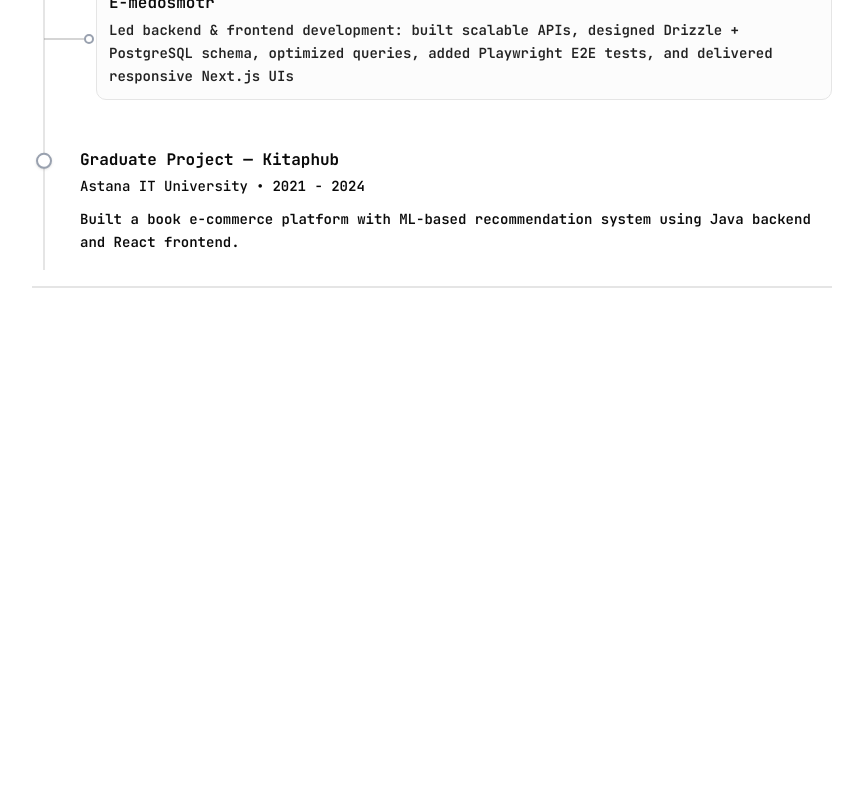
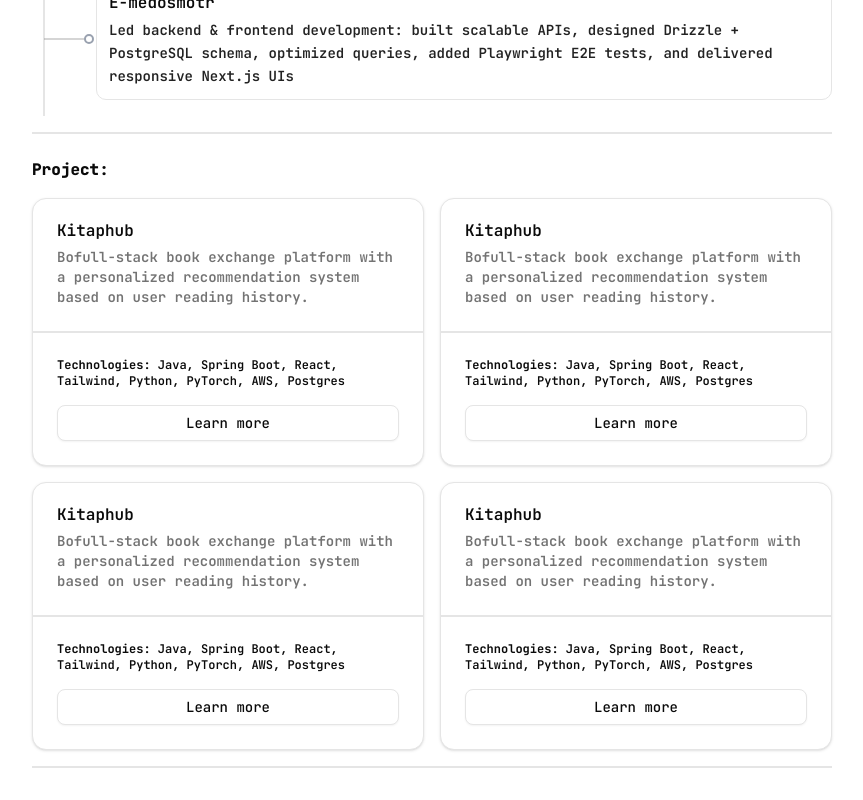
Before and after one commit to KhamzaKhakim/portfolio, a Next.js app: page / in a window 1280 px wide. Shown: the part 797-1597 px from the top of the page, without its empty margins (208-1071 px from the left). Before the commit the page ends 1117 px from the top, so only its background shows below. Built offline with nearby package versions, Linux system fonts and the light colour scheme.

Commit message:
Start projects part

```diff
--- a/package.json
+++ b/package.json
@@ -10,6 +10,7 @@
   },
   "dependencies": {
     "@gsap/react": "^2.1.2",
+    "@radix-ui/react-dialog": "^1.1.15",
     "@radix-ui/react-separator": "^1.1.8",
     "@radix-ui/react-slot": "^1.2.4",
     "class-variance-authority": "^0.7.1",
@@ -21,7 +22,8 @@
     "next-themes": "^0.4.6",
     "react": "19.2.1",
     "react-dom": "19.2.1",
-    "tailwind-merge": "^3.4.0"
+    "tailwind-merge": "^3.4.0",
+    "vaul": "^1.1.2"
   },
   "devDependencies": {
     "@svgr/webpack": "^8.1.0",
--- a/src/app/components/Experience/index.tsx
+++ b/src/app/components/Experience/index.tsx
@@ -50,15 +50,15 @@
       },
     ],
   },
-  {
-    id: "2",
-    company: "Astana IT University",
-    role: "Graduate Project — Kitaphub",
-    period: "2021 - 2024",
-    description:
-      "Built a book e-commerce platform with ML-based recommendation system using Java backend and React frontend.",
-    projects: [],
-  },
+  // {
+  //   id: "2",
+  //   company: "Astana IT University",
+  //   role: "Graduate Project — Kitaphub",
+  //   period: "2021 - 2024",
+  //   description:
+  //     "Built a book e-commerce platform with ML-based recommendation system using Java backend and React frontend.",
+  //   projects: [],
+  // },
 ];
 
 export function WorkExperience() {
@@ -101,7 +101,7 @@
                       <div className="absolute -left-3 top-1/2 -translate-y-1/2 h-2.5 w-2.5 rounded-full border-2 bg-background border-gray-400" />
 
                       {/* Project content card */}
-                      <div className="rounded-lg border border-border bg-muted/30 p-3 transition-colors hover:bg-muted/50">
+                      <div className="rounded-lg border border-border bg-card p-3 transition-colors hover:bg-card/30">
                         <h4 className="text-md font-semibold text-foreground">
                           {project.name}
                         </h4>
--- a/src/app/components/Header/page.tsx
+++ b/src/app/components/Header/page.tsx
@@ -8,7 +8,7 @@
 // import Telegram from "@icons/telegram.svg";
 
 import { ThemeButton } from "../theme-button";
-import { Button } from "../ui/button";
+// import { Button } from "../ui/button";
 import { Separator } from "../ui/separator";
 
 export function Header() {
@@ -22,9 +22,9 @@
           </div>
         </Link>
         <div className="flex gap-x-2">
-          <Button>
+          {/* <Button>
             <Link href={"/blog"}>Blog</Link>
-          </Button>
+          </Button> */}
           <ThemeButton />
         </div>
       </div>
--- /dev/null
+++ b/src/app/components/Projects/index.tsx
@@ -0,0 +1,66 @@
+import { Button } from "../ui/button";
+import {
+  Card,
+  CardContent,
+  CardDescription,
+  CardHeader,
+  CardTitle,
+} from "../ui/card";
+import {
+  Drawer,
+  DrawerContent,
+  DrawerHeader,
+  DrawerTitle,
+  DrawerTrigger,
+} from "../ui/drawer";
+import { Separator } from "../ui/separator";
+
+const projects = [1, 2, 3, 4];
+
+export default function Projects() {
+  return (
+    <div className="max-w-200 w-full ">
+      <h2 className="font-extrabold mb-4">Project:</h2>
+      <div className="grid grid-cols-1 sm:grid-cols-2 gap-4 mb-4">
+        {projects.map((p) => (
+          <Project key={p} />
+        ))}
+      </div>
+      <Separator />
+    </div>
+  );
+}
+
+function Project() {
+  return (
+    <Card className="hover:bg-card/30">
+      <CardHeader>
+        <CardTitle>Kitaphub</CardTitle>
+        <CardDescription>
+          Bofull-stack book exchange platform with a personalized recommendation
+          system based on user reading history.
+        </CardDescription>
+      </CardHeader>
+      <Separator />
+      <CardContent>
+        <div className="text-xs mb-4">
+          <span className="font-bold">Technologies:</span> Java, Spring Boot,
+          React, Tailwind, Python, PyTorch, AWS, Postgres
+        </div>
+        <Drawer>
+          <DrawerTrigger asChild>
+            <Button className="w-full">Learn more</Button>
+          </DrawerTrigger>
+          <DrawerContent>
+            <div className="mx-auto w-full">
+              <DrawerHeader>
+                <DrawerTitle>KitapHub</DrawerTitle>
+              </DrawerHeader>
+              <div className="p-4 pb-0">Hello</div>
+            </div>
+          </DrawerContent>
+        </Drawer>
+      </CardContent>
+    </Card>
+  );
+}
--- /dev/null
+++ b/src/app/components/ui/drawer.tsx
@@ -0,0 +1,135 @@
+"use client"
+
+import * as React from "react"
+import { Drawer as DrawerPrimitive } from "vaul"
+
+import { cn } from "@/app/lib/utils"
+
+function Drawer({
+  ...props
+}: React.ComponentProps<typeof DrawerPrimitive.Root>) {
+  return <DrawerPrimitive.Root data-slot="drawer" {...props} />
+}
+
+function DrawerTrigger({
+  ...props
+}: React.ComponentProps<typeof DrawerPrimitive.Trigger>) {
+  return <DrawerPrimitive.Trigger data-slot="drawer-trigger" {...props} />
+}
+
+function DrawerPortal({
+  ...props
+}: React.ComponentProps<typeof DrawerPrimitive.Portal>) {
+  return <DrawerPrimitive.Portal data-slot="drawer-portal" {...props} />
+}
+
+function DrawerClose({
+  ...props
+}: React.ComponentProps<typeof DrawerPrimitive.Close>) {
+  return <DrawerPrimitive.Close data-slot="drawer-close" {...props} />
+}
+
+function DrawerOverlay({
+  className,
+  ...props
+}: React.ComponentProps<typeof DrawerPrimitive.Overlay>) {
+  return (
+    <DrawerPrimitive.Overlay
+      data-slot="drawer-overlay"
+      className={cn(
+        "data-[state=open]:animate-in data-[state=closed]:animate-out data-[state=closed]:fade-out-0 data-[state=open]:fade-in-0 fixed inset-0 z-50 bg-black/50",
+        className
+      )}
+      {...props}
+    />
+  )
+}
+
+function DrawerContent({
+  className,
+  children,
+  ...props
+}: React.ComponentProps<typeof DrawerPrimitive.Content>) {
+  return (
+    <DrawerPortal data-slot="drawer-portal">
+      <DrawerOverlay />
+      <DrawerPrimitive.Content
+        data-slot="drawer-content"
+        className={cn(
+          "group/drawer-content bg-background fixed z-50 flex h-auto flex-col",
+          "data-[vaul-drawer-direction=top]:inset-x-0 data-[vaul-drawer-direction=top]:top-0 data-[vaul-drawer-direction=top]:mb-24 data-[vaul-drawer-direction=top]:max-h-[80vh] data-[vaul-drawer-direction=top]:rounded-b-lg data-[vaul-drawer-direction=top]:border-b",
+          "data-[vaul-drawer-direction=bottom]:inset-x-0 data-[vaul-drawer-direction=bottom]:bottom-0 data-[vaul-drawer-direction=bottom]:mt-24 data-[vaul-drawer-direction=bottom]:max-h-[80vh] data-[vaul-drawer-direction=bottom]:rounded-t-lg data-[vaul-drawer-direction=bottom]:border-t",
+          "data-[vaul-drawer-direction=right]:inset-y-0 data-[vaul-drawer-direction=right]:right-0 data-[vaul-drawer-direction=right]:w-3/4 data-[vaul-drawer-direction=right]:border-l data-[vaul-drawer-direction=right]:sm:max-w-sm",
+          "data-[vaul-drawer-direction=left]:inset-y-0 data-[vaul-drawer-direction=left]:left-0 data-[vaul-drawer-direction=left]:w-3/4 data-[vaul-drawer-direction=left]:border-r data-[vaul-drawer-direction=left]:sm:max-w-sm",
+          className
+        )}
+        {...props}
+      >
+        <div className="bg-muted mx-auto mt-4 hidden h-2 w-[100px] shrink-0 rounded-full group-data-[vaul-drawer-direction=bottom]/drawer-content:block" />
+        {children}
+      </DrawerPrimitive.Content>
+    </DrawerPortal>
+  )
+}
+
+function DrawerHeader({ className, ...props }: React.ComponentProps<"div">) {
+  return (
+    <div
+      data-slot="drawer-header"
+      className={cn(
+        "flex flex-col gap-0.5 p-4 group-data-[vaul-drawer-direction=bottom]/drawer-content:text-center group-data-[vaul-drawer-direction=top]/drawer-content:text-center md:gap-1.5 md:text-left",
+        className
+      )}
+      {...props}
+    />
+  )
+}
+
+function DrawerFooter({ className, ...props }: React.ComponentProps<"div">) {
+  return (
+    <div
+      data-slot="drawer-footer"
+      className={cn("mt-auto flex flex-col gap-2 p-4", className)}
+      {...props}
+    />
+  )
+}
+
+function DrawerTitle({
+  className,
+  ...props
+}: React.ComponentProps<typeof DrawerPrimitive.Title>) {
+  return (
+    <DrawerPrimitive.Title
+      data-slot="drawer-title"
+      className={cn("text-foreground font-semibold", className)}
+      {...props}
+    />
+  )
+}
+
+function DrawerDescription({
+  className,
+  ...props
+}: React.ComponentProps<typeof DrawerPrimitive.Description>) {
+  return (
+    <DrawerPrimitive.Description
+      data-slot="drawer-description"
+      className={cn("text-muted-foreground text-sm", className)}
+      {...props}
+    />
+  )
+}
+
+export {
+  Drawer,
+  DrawerPortal,
+  DrawerOverlay,
+  DrawerTrigger,
+  DrawerClose,
+  DrawerContent,
+  DrawerHeader,
+  DrawerFooter,
+  DrawerTitle,
+  DrawerDescription,
+}
--- a/src/app/globals.css
+++ b/src/app/globals.css
@@ -79,9 +79,9 @@
 }
 
 .dark {
-  --background: oklch(0.145 0 0);
+  --background: #303446;
   --foreground: oklch(0.985 0 0);
-  --card: oklch(0.205 0 0);
+  --card: #292c3c;
   --card-foreground: oklch(0.985 0 0);
   --popover: oklch(0.205 0 0);
   --popover-foreground: oklch(0.985 0 0);
--- a/src/app/page.tsx
+++ b/src/app/page.tsx
@@ -1,5 +1,6 @@
 import AboutMe from "./components/AboutMe";
 import Experience from "./components/Experience";
+import Projects from "./components/Projects";
 import Stack from "./components/Stack/page";
 
 export default function Home() {
@@ -8,6 +9,7 @@
       <AboutMe />
       <Stack />
       <Experience />
+      <Projects />
     </div>
   );
 }
```
Also changed, not shown: 1 other file (tests, documents, lock files or other folders).
